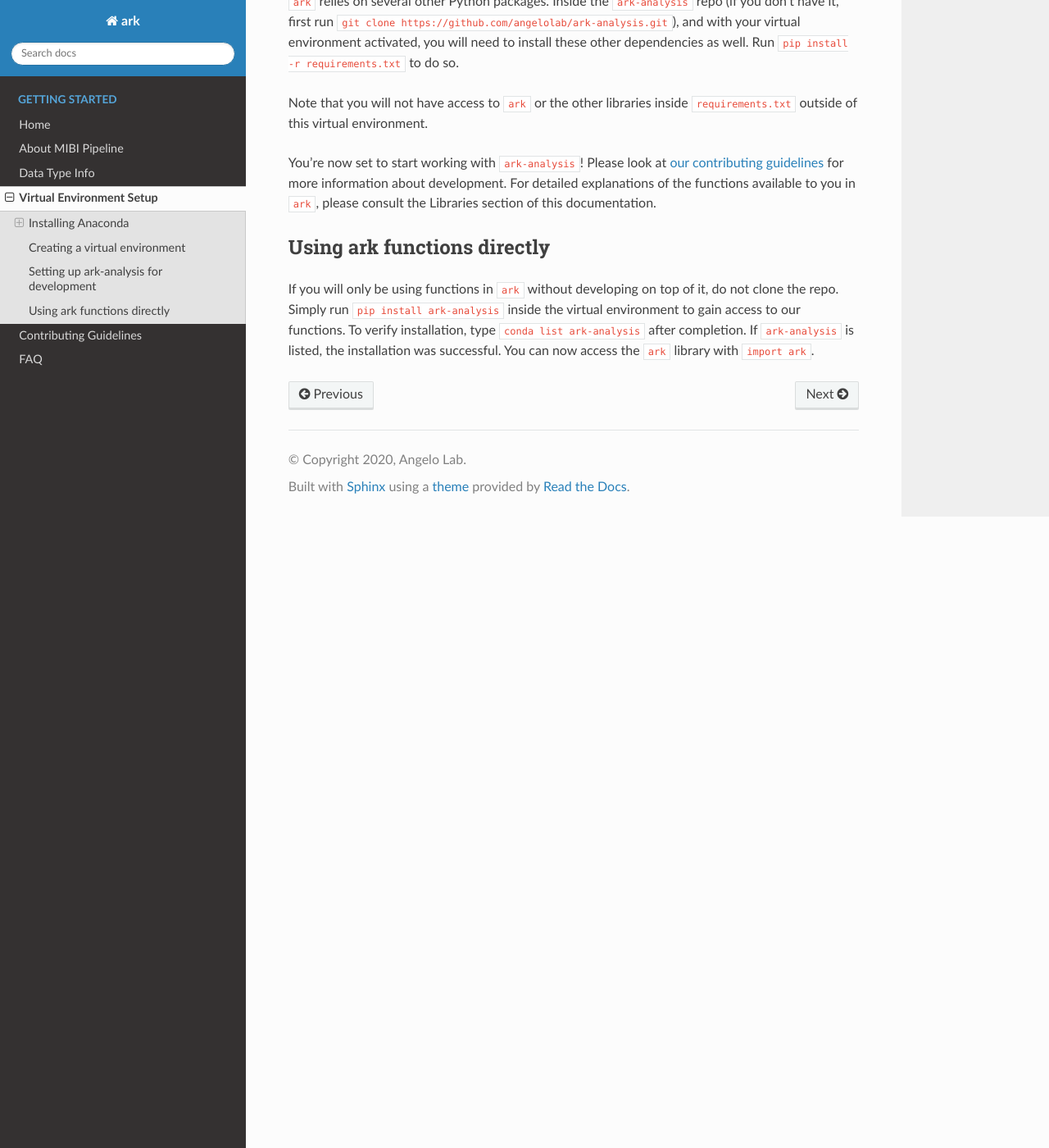
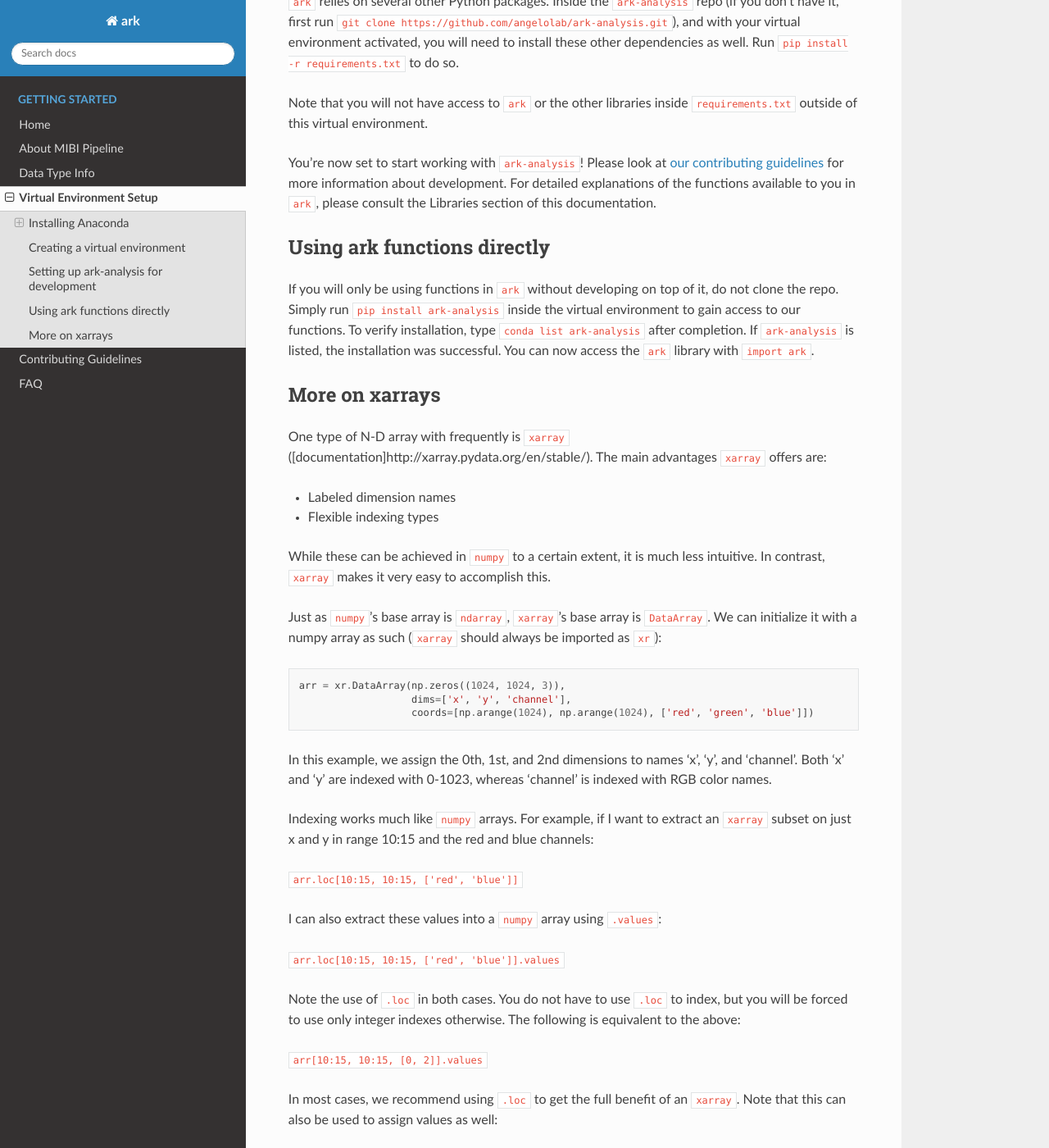
Before and after one commit to angelolab/ark-analysis, a Sphinx documentation site: the page built from docs/_rtd/virtualenv.md, in a window 1280 px wide and 1400 px high, scrolled down 1072 px. Shown: the whole window at 82% size. Built offline with Sphinx 7.4.7 and the Read the Docs theme 2.0.0, drawn with Linux system fonts in a browser that asks for light colours; pages that are not in the unit, such as notebooks, are missing from menus; some of the changed text lies outside the part shown.

Commit message:
Add section for xarrays

````diff
--- a/docs/_rtd/virtualenv.md
+++ b/docs/_rtd/virtualenv.md
@@ -35,3 +35,48 @@ You're now set to start working with `ark-analysis`! Please look at [our contrib
 ### Using ark functions directly
 
 If you will only be using functions in `ark` without developing on top of it, do not clone the repo. Simply run `pip install ark-analysis` inside the virtual environment to gain access to our functions. To verify installation, type `conda list ark-analysis` after completion. If `ark-analysis` is listed, the installation was successful. You can now access the `ark` library with `import ark`.
+
+### More on xarrays
+
+One type of N-D array with frequently is `xarray` ([documentation]http://xarray.pydata.org/en/stable/). The main advantages `xarray` offers are:
+
+* Labeled dimension names
+* Flexible indexing types
+
+While these can be achieved in `numpy` to a certain extent, it is much less intuitive. In contrast, `xarray` makes it very easy to accomplish this.
+
+Just as `numpy`'s base array is `ndarray`, `xarray`'s base array is `DataArray`. We can initialize it with a numpy array as such (`xarray` should always be imported as `xr`):
+
+```
+arr = xr.DataArray(np.zeros((1024, 1024, 3)),
+                   dims=['x', 'y', 'channel'],
+                   coords=[np.arange(1024), np.arange(1024), ['red', 'green', 'blue']])
+```
+
+In this example, we assign the 0th, 1st, and 2nd dimensions to names 'x', 'y', and 'channel'. Both 'x' and 'y' are indexed with 0-1023, whereas 'channel' is indexed with RGB color names.
+
+Indexing works much like `numpy` arrays. For example, if I want to extract an `xarray` subset on just x and y in range 10:15 and the red and blue channels:
+
+`arr.loc[10:15, 10:15, ['red', 'blue']]`
+
+I can also extract these values into a `numpy` array using `.values`:
+
+`arr.loc[10:15, 10:15, ['red', 'blue']].values`
+
+Note the use of `.loc` in both cases. You do not have to use `.loc` to index, but you will be forced to use only integer indexes otherwise. The following is equivalent to the above:
+
+`arr[10:15, 10:15, [0, 2]].values`
+
+In most cases, we recommend using `.loc` to get the full benefit of an `xarray`. Note that this can also be used to assign values as well:
+
+`arr.loc[10:15, 10:15, ['red', 'blue']] = 255`
+
+To access the coordinate names, use `arr.dims`, and to access the specific coordinate values, use `arr.coord_name.values`.
+
+Finally, to save an `xarray` to a file, use:
+
+`arr.to_netcdf(path, format="NETCDF3_64BIT")`
+
+You can load the `xarray` back in using:
+
+`arr = xr.load_dataarray(path)`
````
